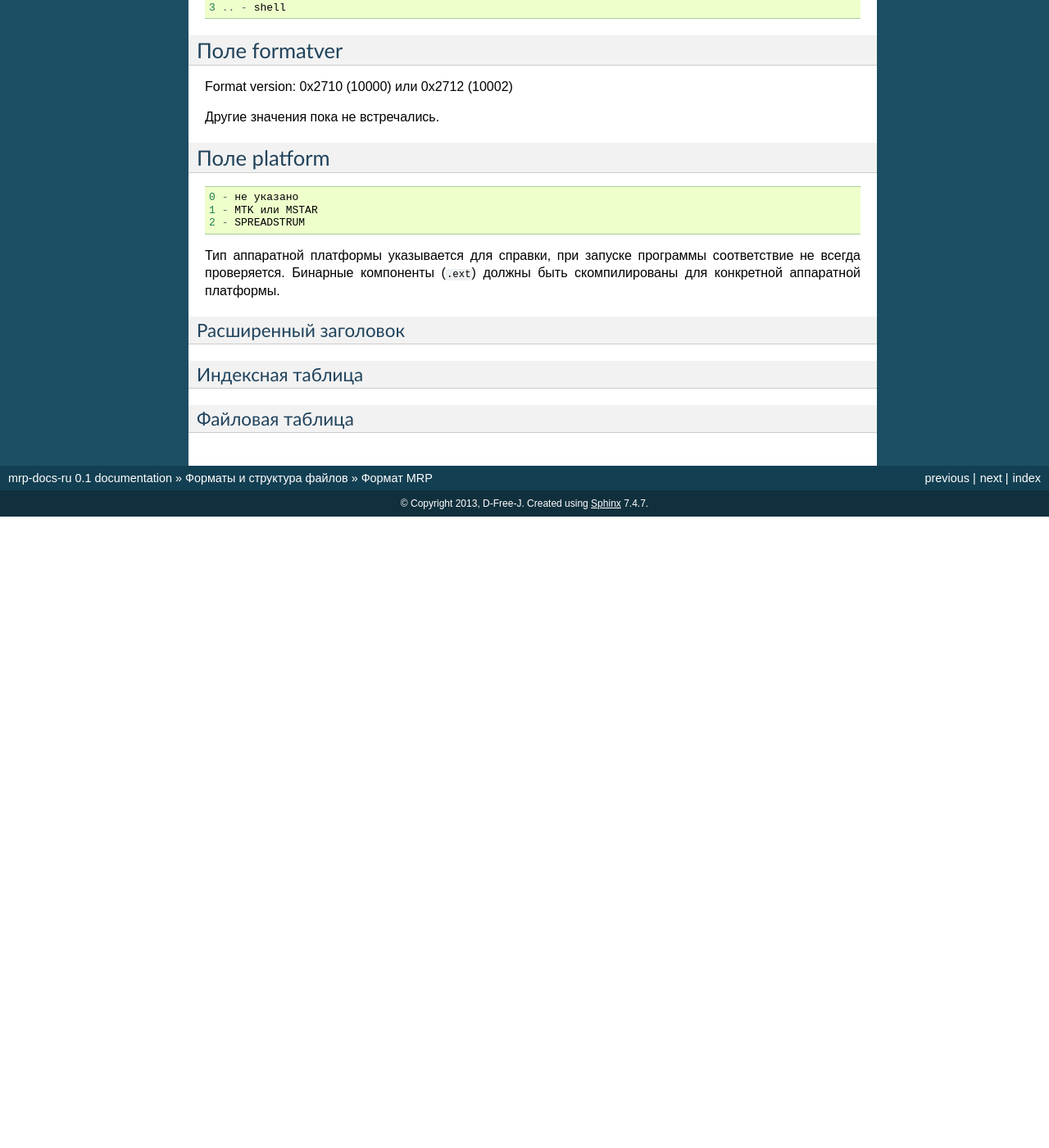
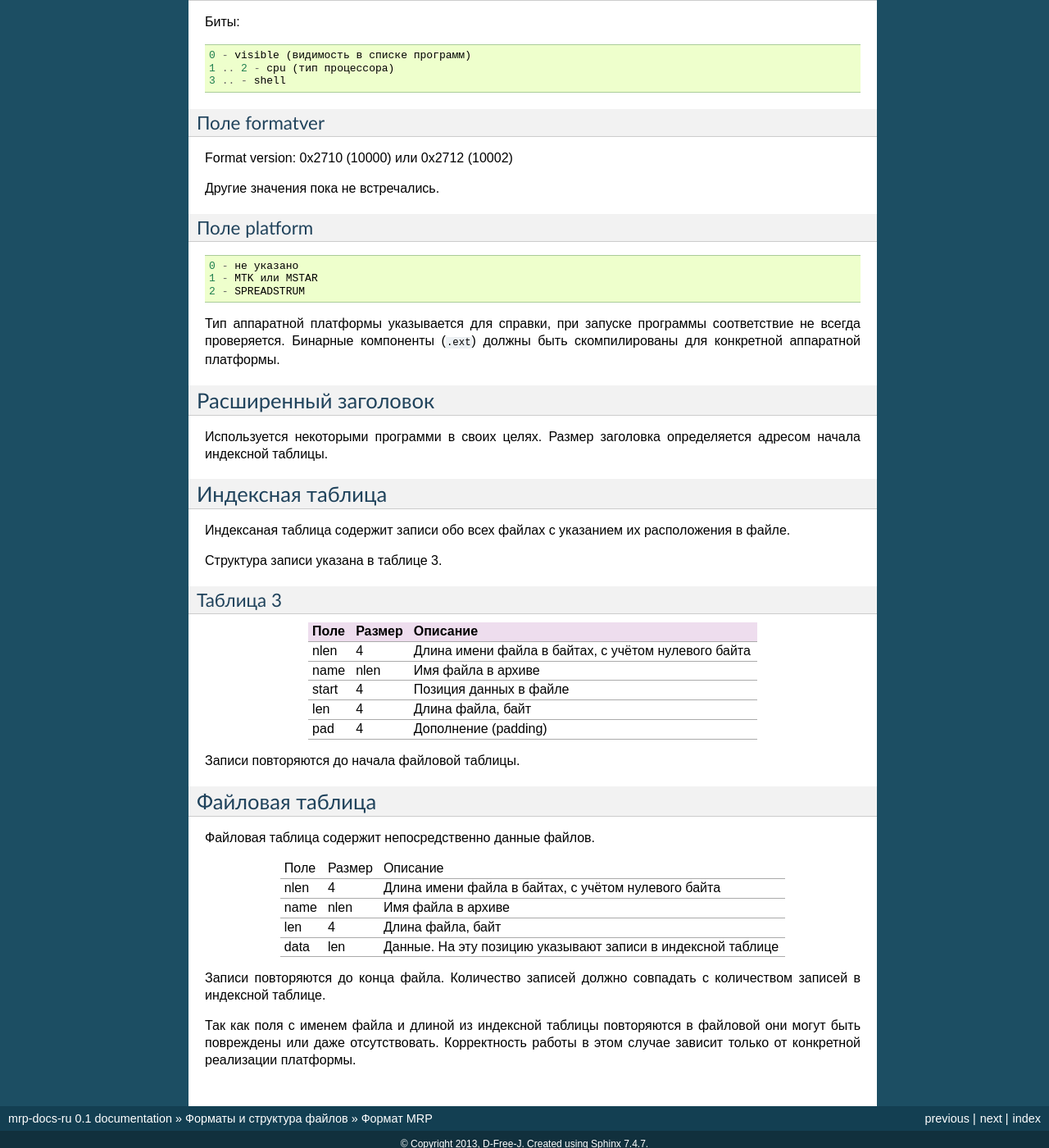
Before and after one commit to d-free-j/mrp-docs-ru, a Sphinx documentation site: the page built from source/02_files/mrp_file.rst, in a window 1280 px wide and 1400 px high, scrolled down 1774 px. Shown: the whole window at 82% size. Built offline with Sphinx 7.4.7, drawn with Linux system fonts in a browser that asks for light colours; before the commit the page ends 2404 px from its top, so only the background shows below that; some of the changed text lies outside the part shown.

Commit message:
MRP format finished, typos fixed

```diff
--- a/source/02_files/index.rst
+++ b/source/02_files/index.rst
@@ -1,7 +1,7 @@
 Форматы и структура файлов
 ==========================
 
-Типы файлов, использеймых платфомой
+Типы используемых файлов:
 
 .. toctree::
    :maxdepth: 1
--- a/source/02_files/mrp_file.rst
+++ b/source/02_files/mrp_file.rst
@@ -1,11 +1,16 @@
 Формат MRP
 ==========
 
-Файл, предназначенный для распространения программ платформы MRP.
+Файл, предназначенный для распространения программ платформы MRP. Также может
+использоваться как контейнер для хранения файлов. Файлы, содержащиеся внутри,
+обычно сжаты (алгоритм zlib, http://www.zlib.net/).
 
 Расширение - ``mrp``.
 
-Структура файла предствалена в таблице 1
+Структура файла
+---------------
+
+Структура файла предствалена в таблице 1.
 
 Таблица 1
 ~~~~~~~~~
@@ -46,7 +51,7 @@ MAGIC
 +----------+-------+-------------+---------------------------------------------+
 | Смещение | Длина | Значение    | Описание                                    |
 +==========+=======+=============+=============================================+
-|     0x04 |    4  | headlen     | Длина заголовка                             |
+|     0x04 |    4  | headlen     | Начало файловой таблицы                     |
 +----------+-------+-------------+---------------------------------------------+
 |     0x08 |    4  | filelen     | Длина файла                                 |
 +----------+-------+-------------+---------------------------------------------+
@@ -94,14 +99,14 @@ MAGIC
 Поле headlen
 ~~~~~~~~~~~~
 
-Поле определяет длину заголовка. Оно совместимости со старыми файлами. Если
-длина заголовка не более 232 байт - то файл использует старый формат. Иначе новый.
+Поле определяет начало файловой таблицы. Если значение не более 232 байт - то
+файл использует старый формат.
 
-Старый формат отличается тем что не имеет расширенного заголовка и индексной
+Старый формат отличается тем, что не имеет расширенного заголовка и индексной
 таблицы. Из-за этого для поиска файла с конкретным именем необходимо
 просматривать файловую таблицу полностью.
 
-Длина указанная в поле на 8 меньше реальной длины заголовка в байтах.
+Значение, указанное в поле на 4 байта меньше реального начала файловой таблицы.
 
 Поле authcode
 ~~~~~~~~~~~~~
@@ -145,10 +150,58 @@ Format version: 0x2710 (10000) или 0x2712 (10002)
 Расширенный заголовок
 ---------------------
 
-
+Используется некоторыми программи в своих целях. Размер заголовка определяется
+адресом начала индексной таблицы.
 
 Индексная таблица
 -----------------
 
+Индексаная таблица содержит записи обо всех файлах с указанием их расположения
+в файле.
+
+Структура записи указана в таблице 3.
+
+Таблица 3
+~~~~~~~~~
+
++-------+--------+-----------------------------------------------------+
+| Поле  | Размер | Описание                                            |
++=======+========+=====================================================+
+|  nlen |      4 | Длина имени файла в байтах, с учётом нулевого байта |
++-------+--------+-----------------------------------------------------+
+|  name |   nlen | Имя файла в архиве                                  |
++-------+--------+-----------------------------------------------------+
+| start |      4 | Позиция данных в файле                              |
++-------+--------+-----------------------------------------------------+
+|   len |      4 | Длина файла, байт                                   |
++-------+--------+-----------------------------------------------------+
+|   pad |      4 | Дополнение (padding)                                |
++-------+--------+-----------------------------------------------------+
+
+Записи повторяются до начала файловой таблицы.
+
+
 Файловая таблица
 ----------------
+
+Файловая таблица содержит непосредственно данные файлов.
+
++------+--------+-------------------------------------------------------+
+| Поле | Размер | Описание                                              |
++------+--------+-------------------------------------------------------+
+| nlen |      4 | Длина имени файла в байтах, с учётом нулевого байта   |
++------+--------+-------------------------------------------------------+
+| name |   nlen | Имя файла в архиве                                    |
++------+--------+-------------------------------------------------------+
+|  len |      4 | Длина файла, байт                                     |
++------+--------+-------------------------------------------------------+
+| data |    len | Данные. На эту позицию указывают записи в индексной   |
+|      |        | таблице                                               |
++------+--------+-------------------------------------------------------+
+
+Записи повторяются до конца файла. Количество записей должно совпадать с
+количеством записей в индексной таблице.
+
+Так как поля с именем файла и длиной из индексной таблицы повторяются в
+файловой они могут быть повреждены или даже отсутствовать. Корректность работы
+в этом случае зависит только от конкретной реализации платформы.
```
